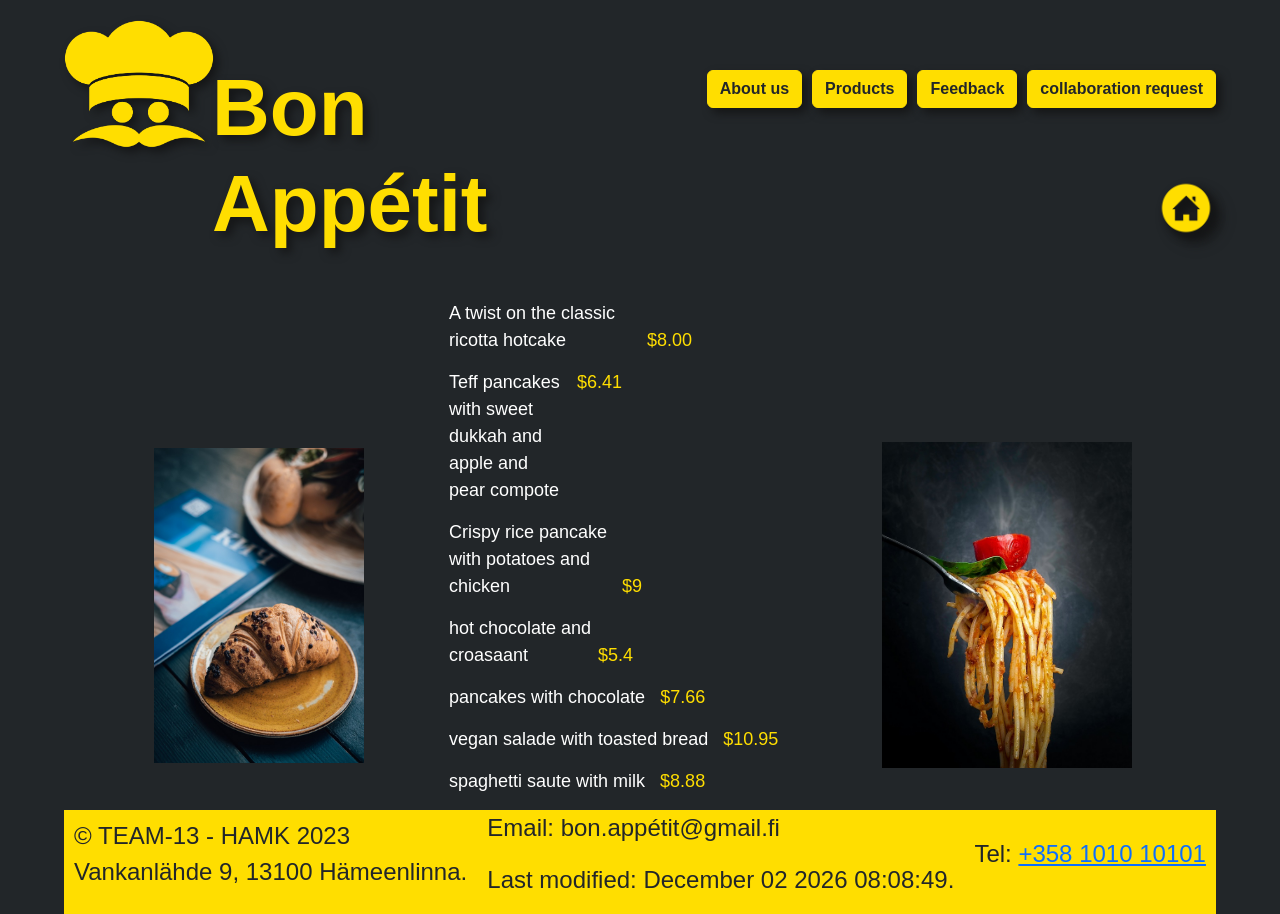
After one commit to hataheriandani/team13-web, a PHP site: page /break1.php in a window 1280 px wide. The commit adds this page. Run offline with PHP 8.4, Linux system fonts and the light colour scheme.

Commit message:
add break.php

```diff
--- /dev/null
+++ b/break1.php
@@ -0,0 +1,103 @@
+<?php
+include "header1.php" ?>
+
+
+<div class="wrapper">
+    <div class="container>">
+
+ <!--second row-->
+            <div class="row2">
+                <div class="col align-self-center">
+                  <img class="left" src="images/left.jpg" alt="left image"></div>
+                <div class="col align-self-center">
+                    <div class="matn">A twist on the classic ricotta hotcake<div class="price">$8.00 </div></div>
+                    <div class="matn1"> Teff pancakes with sweet dukkah and apple and pear compote<div class="price1"> $6.41</div></div>
+                    <div class="matn2"> Crispy rice pancake with potatoes and chicken<div class="price2">$9 </div></div>
+                    <div class="matn3">hot chocolate and croasaant<div class="price3">$5.4 </div></div>
+                    <div class="matn4">pancakes with chocolate<div class="price4">$7.66 </div></div>
+                    <div class="matn5">vegan salade with toasted bread<div class="price5">$10.95 </div></div>
+                    <div class="matn6">spaghetti saute with milk<div class="price6">$8.88 </div></div>
+                </div>
+                <div class="col align-self-center"><img class="right" src="images/right.jpg" alt="right image"></div>
+            </div>
+          </div>
+          <style>
+ body {
+
+background-color: #222629;
+font-family:Arial, Helvetica, sans-serif;
+font-size: large;
+width: 1080px;
+width: 90%;
+margin:auto;
+justify-content: space-between;
+color: #ffde00;
+}
+
+h2{
+font-family: Edwardian Script ITC;
+font-size: 65px;
+text-align: left;
+margin:150px 30px 25px 10px;
+text-shadow: (5px 5px 5px #141516);
+filter: drop-shadow(5px 5px 5px #141516);
+}
+
+.row2{
+    margin-top: 40px;
+display: flex;
+color: white;
+}
+
+img {
+width: fit-content;
+}
+
+.left {
+display: flex;
+text-align: left;
+width: 210px;
+margin: 100px 0 0 90px;
+}
+
+.center {
+text-align: center;
+}
+
+.right {
+text-align: right;
+width: 250px;
+margin: 100px 0px 0 50px;
+}
+.price,.price1, .price2,.price3,.price4,.price5,.price6 {
+color: #ffde00;
+
+}
+.price{
+margin: 27px 140px 0 0px;
+}
+.price1{
+margin: 0px 210px 0 10px;
+}
+.price2{
+margin: 54px 190px 0 3px;
+}
+.price3{
+margin: 27px 199px 0 0px;
+}
+.price4, .price5,.price6{
+margin: 0px 0px 0 15px;
+}
+.matn,.matn1,.matn2,.matn3,.matn4,.matn5,.matn6{
+display: flex;
+margin-left: 1px;
+margin-bottom: 15px;
+}
+.matn1{
+display: flex;
+}
+
+</style>
+
+<?php
+include "footer1.php" ?>
--- a/dinner.php
+++ b/dinner.php
@@ -169,4 +169,4 @@ img {
     }
           </style>
 
-              <?php include "footer.php";?>
+          <?php include "footer.php" ?>
--- /dev/null
+++ b/footer1.php
@@ -0,0 +1,50 @@
+</div>
+  </div>
+<footer>
+          <div class="footer-box">
+
+
+            <div>
+              <P>&copy; TEAM-13 - HAMK 2023<br>
+                 Vankanlähde 9, 13100 Hämeenlinna.</P>
+            </div>
+
+            <div>
+              <P>Email: bon.appétit@gmail.fi</P>
+              <p>
+             Last modified:
+            <?php
+            $file = basename($_SERVER['SCRIPT_FILENAME']);
+            $lastModified = date("F d Y H:i:s.", filemtime($file));
+            echo  $lastModified;
+            ?>
+            </p>
+            </div>
+
+            <div>
+          <P>Tel: <a href="tel:+358101010101">+358 1010 10101</a></p>
+            </div>
+
+
+          </div>
+
+
+      </footer>
+
+</div>
+<script src="https://cdn.jsdelivr.net/npm/bootstrap@5.3.0-alpha1/dist/js/bootstrap.bundle.min.js" integrity="sha384-w76AqPfDkMBDXo30jS1Sgez6pr3x5MlQ1ZAGC+nuZB+EYdgRZgiwxhTBTkF7CXvN" crossorigin="anonymous"></script>
+</div>
+<style>
+.footer-box{
+    display: flex;
+    background-color: #ffde00;
+    justify-content: space-between;
+    color: #222629;
+    align-items: center;
+    justify-content: space-around;
+    font-size: x-large;
+
+}
+</style>
+</body>
+</html>
--- /dev/null
+++ b/header1.php
@@ -0,0 +1,84 @@
+<!DOCTYPE html>
+<html lang="en">
+  <head>
+    <meta charset="utf-8">
+    <meta name="viewport" content="width=device-width, initial-scale=1">
+    <title>Bon A p p é t i t - Team-13</title>
+    <link href="https://cdn.jsdelivr.net/npm/bootstrap@5.3.0-alpha1/dist/css/bootstrap.min.css" rel="stylesheet" integrity="sha384-GLhlTQ8iRABdZLl6O3oVMWSktQOp6b7In1Zl3/Jr59b6EGGoI1aFkw7cmDA6j6gD" crossorigin="anonymous">
+
+    <link rel="preconnect" href="https://fonts.googleapis.com"><link rel="preconnect" href="https://fonts.gstatic.com" crossorigin><link href="https://fonts.googleapis.com/css2?family=Encode+Sans:wght@400;700&display=swap" rel="stylesheet">
+
+<div class="row">
+        <div class="col-md-1">
+          <img class="logo" src="images/logo.png" alt="logo">
+        </div>
+
+        <div class="col-md-5">
+          <h1><b>Bon Appétit</b></h1>
+        </div>
+
+        <div class="col-md-6" style="text-align: right;">
+          <a class="btn btn-danger" href="#" role="button" style="vertical-align: middle ;"> <b>About us</b></a>
+          <a class="btn btn-danger" href="#" role="button" style="vertical-align: middle ;"> <b>Products</b></a>
+          <a class="btn btn-danger" href="#" role="button" style="vertical-align: middle ;"> <b>Feedback</b></a>
+          <a class="btn btn-danger" href="#" role="button" style="vertical-align: middle ;"> <b>collaboration request</b></a>
+          <a class="home" href="index1.php"><img class="home" src="images/home.png" alt="home button"> </a>
+        </div>
+        <style>
+
+.logo {
+    width: 150px;
+    margin-top: 20px;
+    margin-bottom: 10px;
+    -webkit-filter: drop-shadow(5px 5px 5px #141516);
+    filter: drop-shadow(5px 5px 5px #141516);
+
+}
+.row{
+    background-color: #222629;
+}
+
+.btn {
+    background-color:#ffde00;
+    border-color:#ffde00;
+    color:#222629;
+    border-radius: 3;
+    align-self: center;
+    margin-top: 70px;
+    margin-left: 5px;
+    -webkit-filter: drop-shadow(5px 5px 5px #141516);
+    filter: drop-shadow(5px 5px 5px #141516);
+}
+
+h1 {
+    text-align: left;
+    margin-top: 60px;
+    margin-left: 50px;
+    color: #ffde00;
+    font-size: 80px;
+    text-shadow: (5px 5px 5px #141516);
+    filter: drop-shadow(5px 5px 5px #141516);
+}
+
+h2 {
+
+    font-family:Edwardian Script ITC;
+    font-size: 65px;
+    text-align: left;
+    margin-bottom: 20px;
+    text-shadow: (5px 5px 5px #141516);
+    filter: drop-shadow(5px 5px 5px #141516);
+
+}
+
+.home {
+    width: 60px;
+    margin-top: 70px;
+    -webkit-filter: drop-shadow(5px 5px 5px #141516);
+    filter: drop-shadow(5px 5px 5px #141516);
+}
+
+
+
+</style>
+</head>
--- a/index.php
+++ b/index.php
@@ -32,7 +32,7 @@
           </div>
         </a>
 
-        <a class="card3" href="dinner.php">
+        <a class="card3" href="dinner1.php">
           <img src="images/dinner.jpg" alt="dinner menu" style="width:90%">
           <div class="container">
             <br>
```
Also changed, not shown: dinner1.php (added, +103 -0 lines), index1.php (added, +155 -0 lines).
